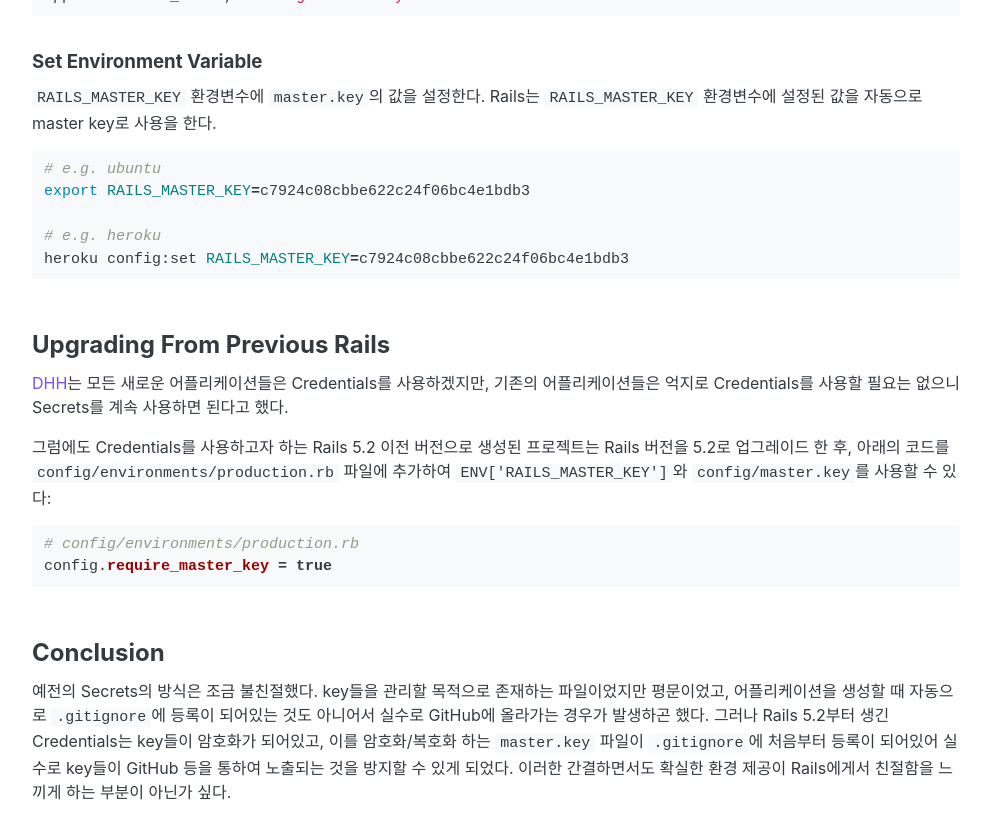
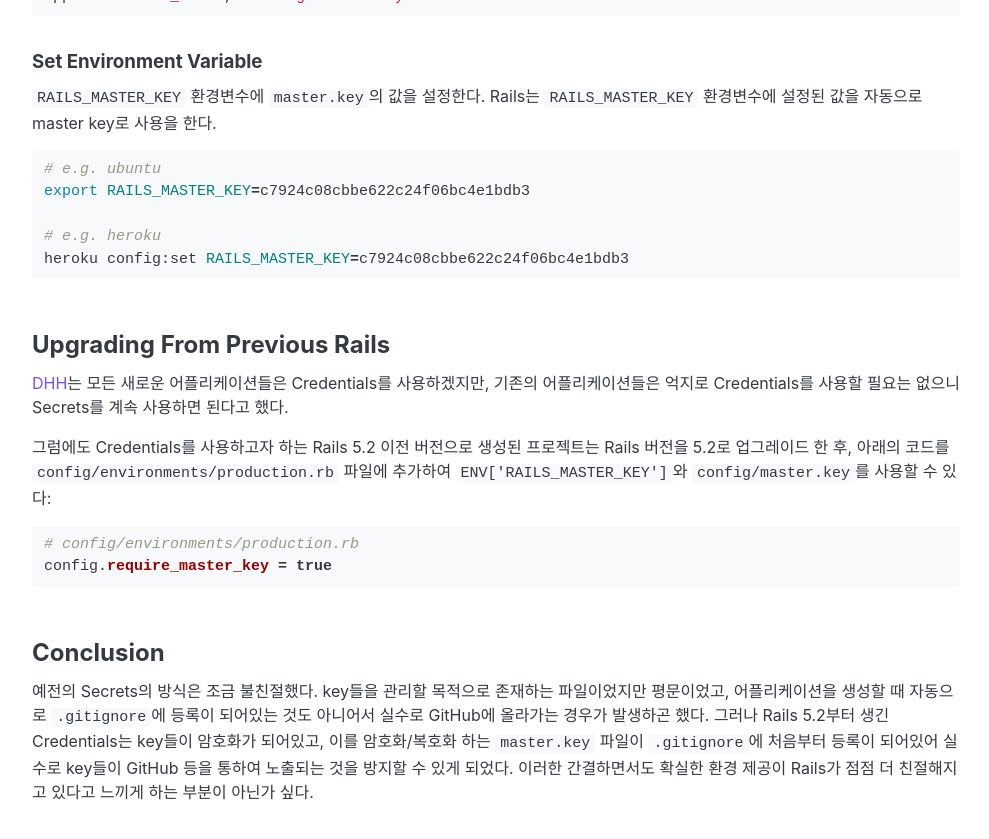
Before and after one commit to capollux/blog, a Jekyll site: the page built from _posts/2018-06-19-Rails-Encrypted-Credentials-on-Rails-5-2.md, in a window 1280 px wide and 900 px high, scrolled down 2153 px. Shown: the top 839 px of the window, without its empty margins (144-1133 px from the left). Built offline with Jekyll 4.4.1, drawn with Linux system fonts in a browser that asks for light colours.

Commit message:
fix post

```diff
--- a/_posts/2018-06-19-Rails-Encrypted-Credentials-on-Rails-5-2.md
+++ b/_posts/2018-06-19-Rails-Encrypted-Credentials-on-Rails-5-2.md
@@ -115,4 +115,4 @@ config.require_master_key = true
 
 ## Conclusion
 
-예전의 Secrets의 방식은 조금 불친절했다. key들을 관리할 목적으로 존재하는 파일이었지만 평문이었고, 어플리케이션을 생성할 때 자동으로 `.gitignore`에 등록이 되어있는 것도 아니어서 실수로 GitHub에 올라가는 경우가 발생하곤 했다. 그러나 Rails 5.2부터 생긴 Credentials는 key들이 암호화가 되어있고, 이를 암호화/복호화 하는 `master.key` 파일이 `.gitignore`에 처음부터 등록이 되어있어 실수로 key들이 GitHub 등을 통하여 노출되는 것을 방지할 수 있게 되었다. 이러한 간결하면서도 확실한 환경 제공이 Rails에게서 친절함을 느끼게 하는 부분이 아닌가 싶다.
+예전의 Secrets의 방식은 조금 불친절했다. key들을 관리할 목적으로 존재하는 파일이었지만 평문이었고, 어플리케이션을 생성할 때 자동으로 `.gitignore`에 등록이 되어있는 것도 아니어서 실수로 GitHub에 올라가는 경우가 발생하곤 했다. 그러나 Rails 5.2부터 생긴 Credentials는 key들이 암호화가 되어있고, 이를 암호화/복호화 하는 `master.key` 파일이 `.gitignore`에 처음부터 등록이 되어있어 실수로 key들이 GitHub 등을 통하여 노출되는 것을 방지할 수 있게 되었다. 이러한 간결하면서도 확실한 환경 제공이 Rails가 점점 더 친절해지고 있다고 느끼게 하는 부분이 아닌가 싶다.
```
